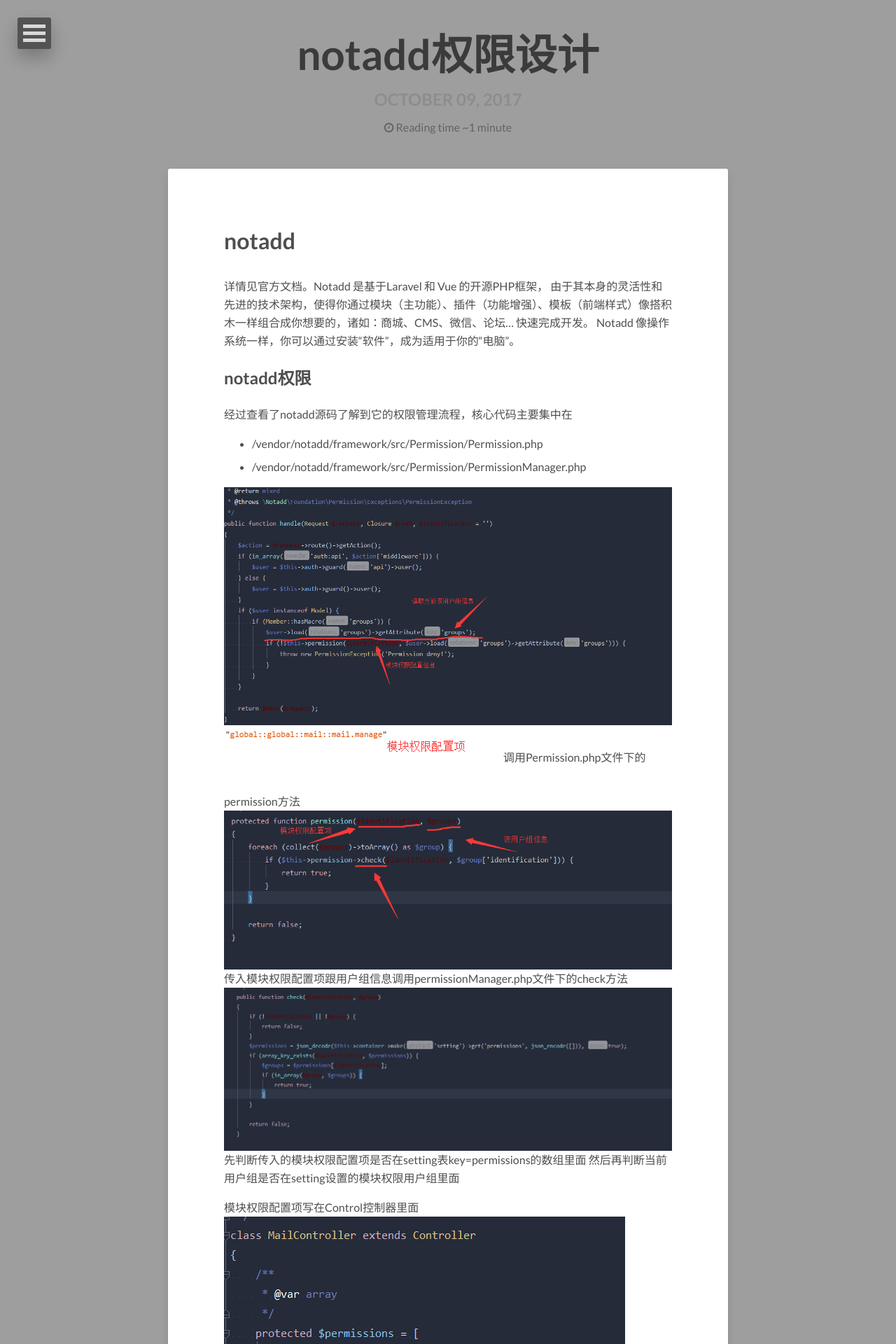
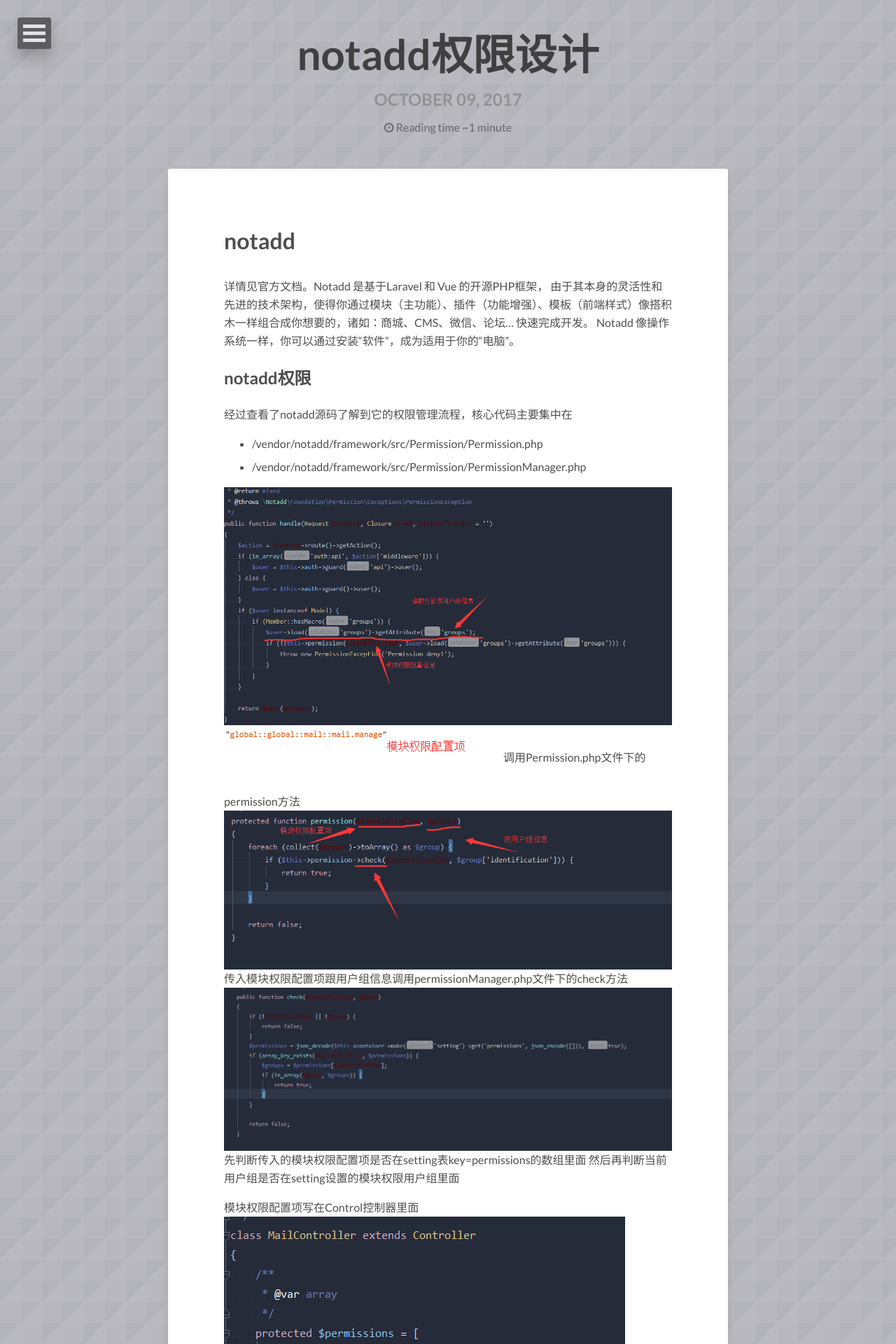
Before and after one commit to jyiL/jyiL.github.io, a Jekyll site: the page built from _posts/2017-10-9-notadd-permissions.md, in a window 1280 px wide. Shown: the top 1920 px of the page at 70% size. Built offline with Jekyll 4.4.1, drawn with Linux system fonts in a browser that asks for light colours; nearby versions of some CDN libraries.

Commit message:
'更新文章内容'

```diff
--- a/_posts/2017-10-9-notadd-permissions.md
+++ b/_posts/2017-10-9-notadd-permissions.md
@@ -4,7 +4,7 @@ title: notadd权限设计
 description: ""
 tags: [notadd, PHP, laravel, composer]
 image:
-  background: abstract-1.png
+  background: triangular.png
 ---
 
 # notadd
```
